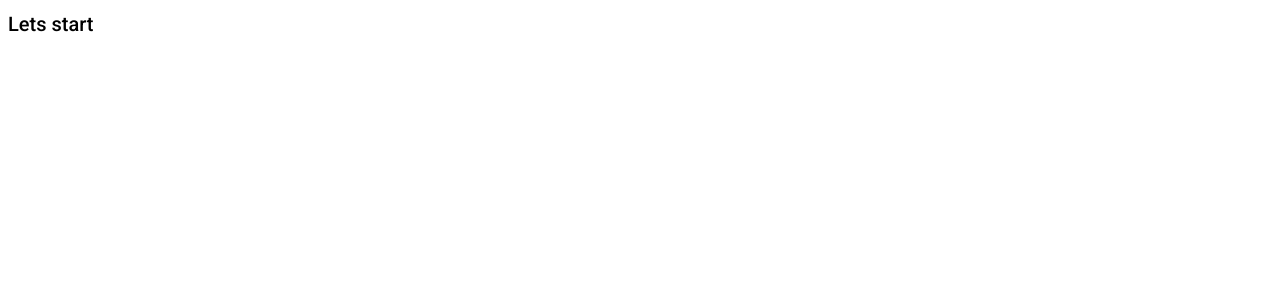
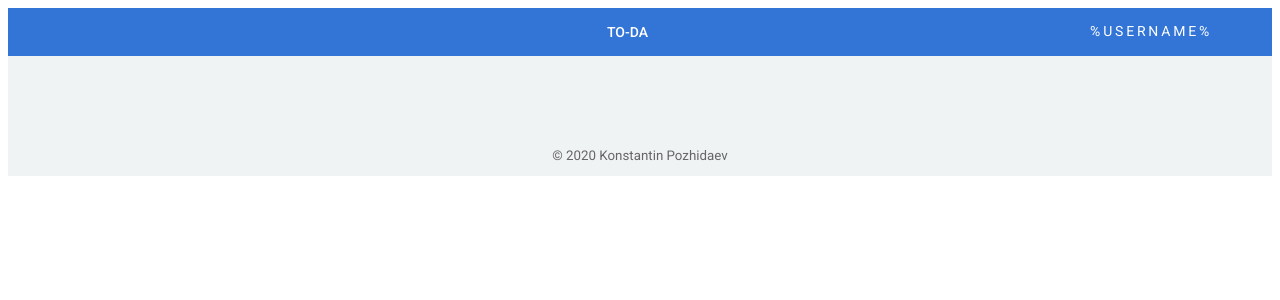
Before and after one commit to k-pozhidaev/to-da, an Angular app in the folder webapp/: page / in a window 1280 px wide. Shown: the top 300 px of the page. Built offline with nearby package versions, Linux system fonts and the light colour scheme.

Commit message:
added toolbar updated component

```diff
--- a/webapp/src/app/app.component.html
+++ b/webapp/src/app/app.component.html
@@ -1,2 +1,25 @@
-<h2>Lets start</h2>
-<router-outlet></router-outlet>
+<div class="flex-container">
+  <header>
+    <app-toolbar>
+
+    </app-toolbar>
+<!--    <div>qwe </div>-->
+  </header>
+
+  <div class="wrapper">
+    <main class="main-container">
+      <section class="main-content">
+<!--        <app-breadcrumb></app-breadcrumb>-->
+        <router-outlet></router-outlet>
+
+      </section>
+
+      <footer>
+        <span>&copy; 2020 Konstantin Pozhidaev</span>
+<!--        <a [href]="'GLOBAL.COPYRIGHT_LINK'" class="footer_link">{{ "GLOBAL.COPYRIGHT" | translate }}</a>-->
+<!--        <a  [href]="'GLOBAL.TERMS_OF_USE_LINK' | translate" class="footer_link">{{ "GLOBAL.TERMS_OF_USE" | translate }}</a>-->
+      </footer>
+    </main>
+  </div>
+
+</div>
--- a/webapp/src/app/app.component.sass
+++ b/webapp/src/app/app.component.sass
@@ -0,0 +1,38 @@
+@import "scss/color"
+
+.flex-container
+  height: 100%
+  display: flex
+  flex-direction: column
+  header
+    color: $white
+    flex: 0 0 auto
+    background-color: $to-da-blue
+  .wrapper
+    flex: 1 1 auto
+    position: relative
+    color: $to-da-gray
+    display: flex
+    .main-container
+      flex: 1
+      background: #F0F3F4
+      display: flex
+      flex-direction: column
+      overflow: auto
+
+      .main-content
+        padding: 40px
+        flex: 1
+  footer
+    display: flex
+    flex: 0 0 auto
+    color: $font-color-gray
+    height: 30pt
+    justify-content: center
+    align-items: center
+    font-size: 10pt
+    span, a
+      margin: 0 30px
+    .footer_link
+      text-decoration: none
+      color: inherit
--- a/webapp/src/app/app.module.ts
+++ b/webapp/src/app/app.module.ts
@@ -4,10 +4,12 @@ import { NgModule } from '@angular/core';
 import { AppRoutingModule } from './app-routing.module';
 import { AppComponent } from './app.component';
 import { BrowserAnimationsModule } from '@angular/platform-browser/animations';
+import { ToolbarComponent } from './components/toolbar/toolbar.component';
 
 @NgModule({
   declarations: [
-    AppComponent
+    AppComponent,
+    ToolbarComponent
   ],
   imports: [
     BrowserModule,
--- /dev/null
+++ b/webapp/src/app/components/toolbar/toolbar.component.html
@@ -0,0 +1,24 @@
+<nav class="navigation">
+  <div class="toolbar-logo">
+    <a routerLink="/dashboard"><img class="logo" [src]="" alt=""></a>
+  </div>
+
+  <div class="toolbar-title">
+    TO-DA
+  </div>
+
+  <div class="toolbar-navigate">
+<!--    <app-notice-bell></app-notice-bell>-->
+    <div class="user">
+      <span class="user-name">%USERNAME%</span>
+      <span class="fa fa-angle-down user-settings"></span>
+      <ul class="user-settings-panel">
+        <li><a href="#"><i class="fa fa-sign-out" aria-hidden="true"></i> Logout</a></li>
+        <li><a href="#" target="_blank" rel="noopener noreferrer"><i class="fa fa-question-circle" aria-hidden="true"></i> Help</a></li>
+        <li><a href="#"><i class="fa fa-sign-out" aria-hidden="true"></i> Achivements</a></li>
+      </ul>
+    </div>
+
+
+  </div>
+</nav>
--- /dev/null
+++ b/webapp/src/app/components/toolbar/toolbar.component.sass
@@ -0,0 +1,77 @@
+@import "src/app/scss/color"
+nav.navigation
+  display: flex
+  align-items: center
+  justify-content: center
+  height: 48px
+  margin: 0 40px 0 15px
+
+  .toolbar-logo, .toolbar-navigate
+    flex: 1
+    display: inline-block
+
+    .user
+      position: relative
+
+      .user-name
+        font-size: 14px
+        letter-spacing: 0.2em
+
+      .user-settings-panel
+        display: none
+        position: absolute
+        width: 200px
+        z-index: 10
+        top: 36px
+        right: 8px
+        background: $white
+        border: $border-light
+        padding: 4px 0
+
+        li
+          a
+            color: $font-color-gray
+            display: block
+            font-size: 13px
+            padding: 12px 15px
+            text-decoration: none
+            font-weight: 500
+            cursor: pointer
+
+            &:hover
+              color: $white
+              background: $to-da-blue
+
+
+      span.user-settings
+        cursor: pointer
+        font-size: 20px
+        padding: 10px
+        vertical-align: middle
+
+      &:hover > span.user-settings::before
+        content: "\f106"
+
+      &:hover > .user-settings-panel
+        display: block
+
+
+
+  .toolbar-logo
+    font-size: 0
+    cursor: pointer
+    .logo
+      height: 32px
+
+
+  .toolbar-title
+    display: flex
+    align-items: center
+    overflow: hidden
+    white-space: nowrap
+    font-size: 14px
+    font-weight: 500
+
+  .toolbar-navigate
+    display: flex
+    justify-content: flex-end
--- /dev/null
+++ b/webapp/src/app/components/toolbar/toolbar.component.ts
@@ -0,0 +1,15 @@
+import { Component, OnInit } from '@angular/core';
+
+@Component({
+  selector: 'app-toolbar',
+  templateUrl: './toolbar.component.html',
+  styleUrls: ['./toolbar.component.sass']
+})
+export class ToolbarComponent implements OnInit {
+
+  constructor() { }
+
+  ngOnInit(): void {
+  }
+
+}
--- /dev/null
+++ b/webapp/src/app/scss/_color.sass
@@ -0,0 +1,124 @@
+$to-da-blue: #3375d7
+$to-da-black: #000000
+$to-da-red: #f97373
+$white: #FFFFFF
+$to-da-yellow: #f0ab00
+$to-da-gray: #f8f8f8
+$to-da-green: #009245
+$to-da-turquoise: #09777c
+$gray: #eeeeee
+
+$navigation: #042e59
+$btn-submit-hover: #3375d7
+$btn-submit-active: #f8f8f8
+$btn-cancel: #f97373
+$btn-cancel-border: 1px solid #d85b5b
+$btn-cancel-hover: #b50b0b
+$btn-cancel-hover-border: 1px solid #960404
+$background-light-gray: #f0f3f4
+$separator-dark: #b3b3b3
+$separator-light: #e5e4e3
+$border-light: 1px solid #e5e4e3
+$font-color-gray: #666666
+$font-color-light-gray: #999999
+
+$bg-success: #d9f9e7
+$bg-error: #fce8e8
+$bg-info: #e3f2fc
+
+$bd-success: #95d8b0
+$bd-error: #f7adad
+$bd-info: #b4d7f9
+
+.event-status_uploaded
+  color: $font-color-gray
+
+
+.event-status_onboarding
+  color: $to-da-blue
+
+
+.event-status_queueing
+  color: $to-da-blue
+
+
+.event-status_processing
+  color: $to-da-turquoise
+
+
+.event-status_done
+  color: $to-da-green
+
+
+.event-status_pending
+  color: $to-da-blue
+
+
+.project-status_draft
+  color: $to-da-black
+
+
+.project-status_submitted
+  color: $to-da-blue
+
+
+.project-status_reject
+  color: $to-da-red
+
+
+.project-status_accepted
+  color: $to-da-turquoise
+
+
+.project-status_onboarding
+  color: $to-da-blue
+
+
+.project-status_done
+  color: $to-da-green
+
+
+.project-background_draft
+  background: #f8f8f8
+
+
+.project-background_submitted
+  background: #e3f2fc
+
+
+.project-background_reject
+  background: #fce8e8
+
+
+.project-background_accepted
+  background: #e6fbfc
+
+
+.project-background_done
+  background: #d9f9e7
+
+.project-background_onboarding
+  background: #e3f2fc
+
+
+.project-border_draft
+  border: 1px solid #666666
+
+
+.project-border_submitted
+  border: 1px solid #a3ccef
+
+
+.project-border_reject
+  border: 1px solid #f7adad
+
+
+.project-border_accepted
+  border: 1px solid #92dadd
+
+
+.project-border_done
+  border: 1px solid #95d8b0
+
+.project-border_onboarding
+  border: 1px solid #a3ccef
```
Also changed, not shown: 1 other file (tests, documents, lock files or other folders).
